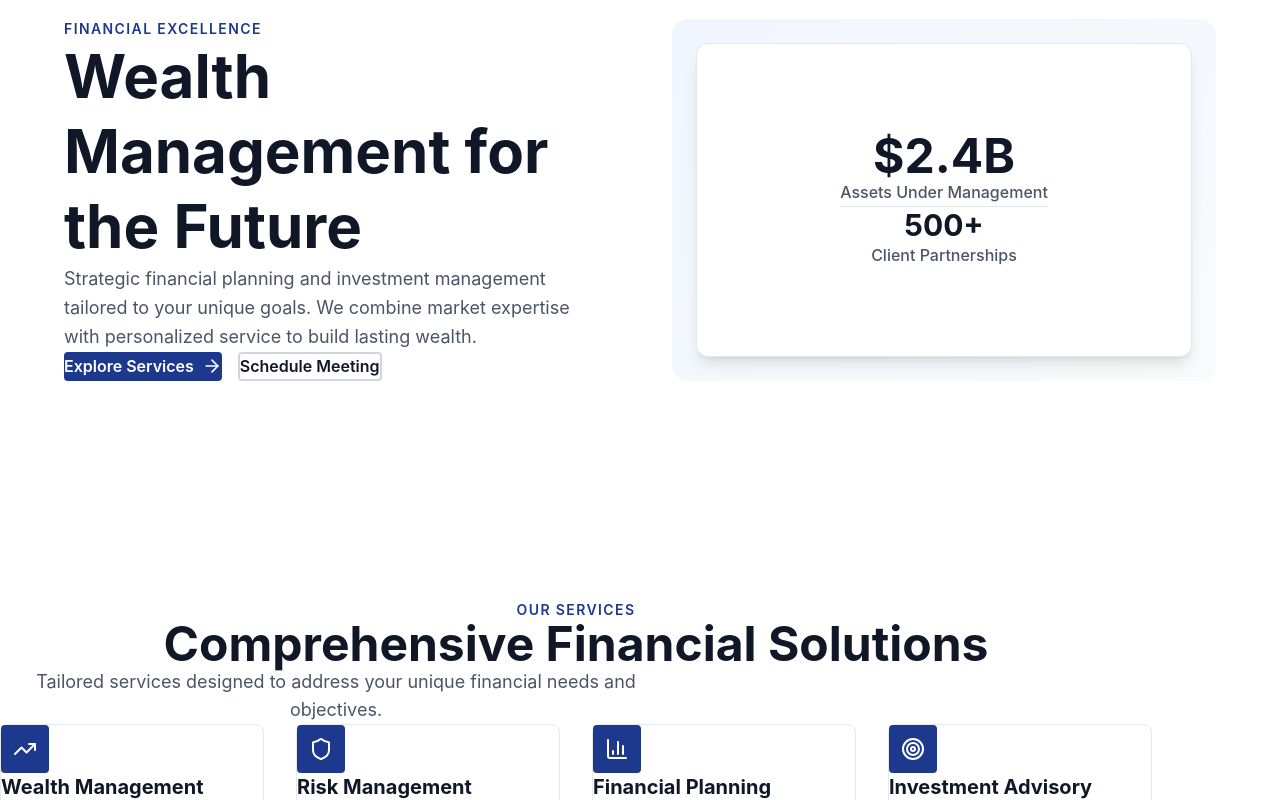
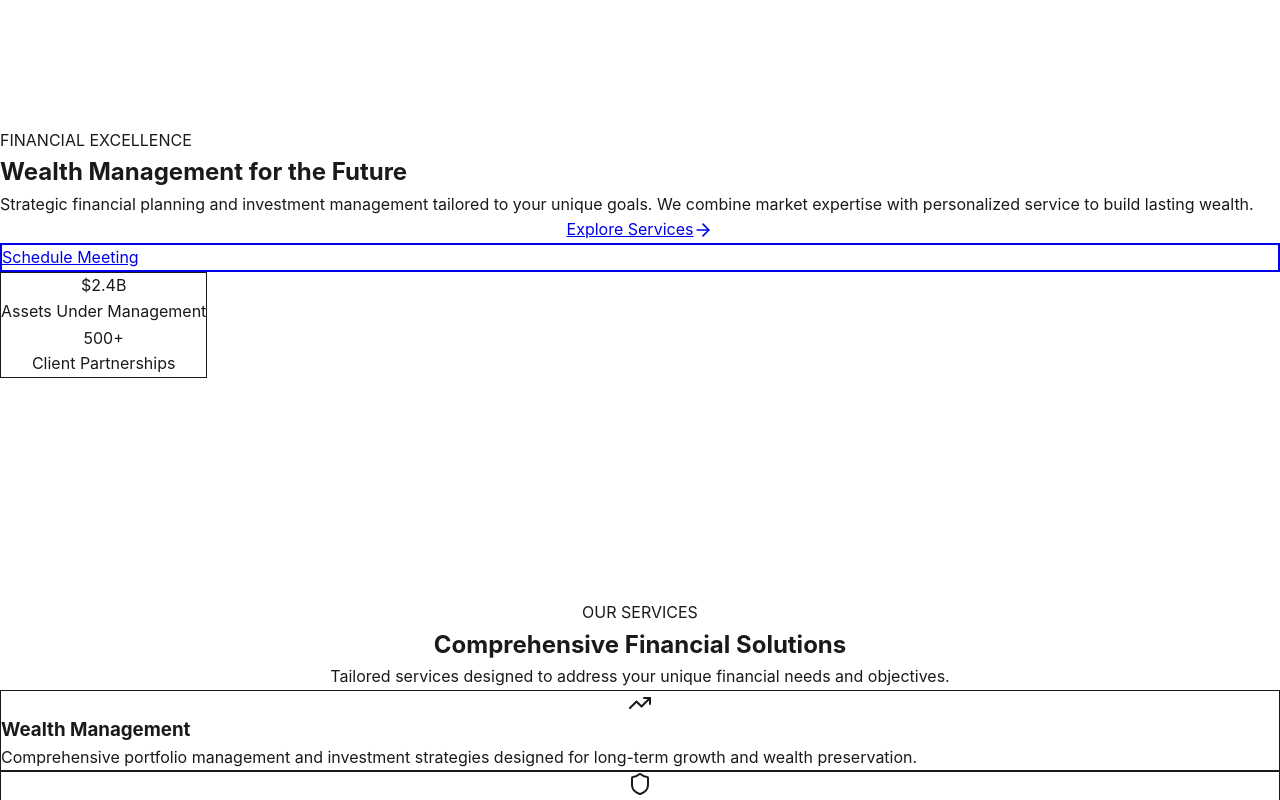
Before and after one commit to primyst/nexus, a Next.js app in the folder my-app/: page / in a window 1280 px wide. Shown: the part 200-1000 px from the top of the page. Built offline with nearby package versions, Linux system fonts and the light colour scheme.

Commit message:
Update globals.css

```diff
--- a/my-app/app/globals.css
+++ b/my-app/app/globals.css
@@ -1,4 +1,6 @@
-@import 'tailwindcss';
+@tailwind base;
+@tailwind components;
+@tailwind utilities;
 
 * {
   margin: 0;
@@ -66,6 +68,7 @@ body {
 
 .stagger-item {
   animation: fadeInUp 0.8s ease-out forwards;
+  opacity: 0;
 }
 
 .stagger-item:nth-child(1) { animation-delay: 0.1s; }
```
